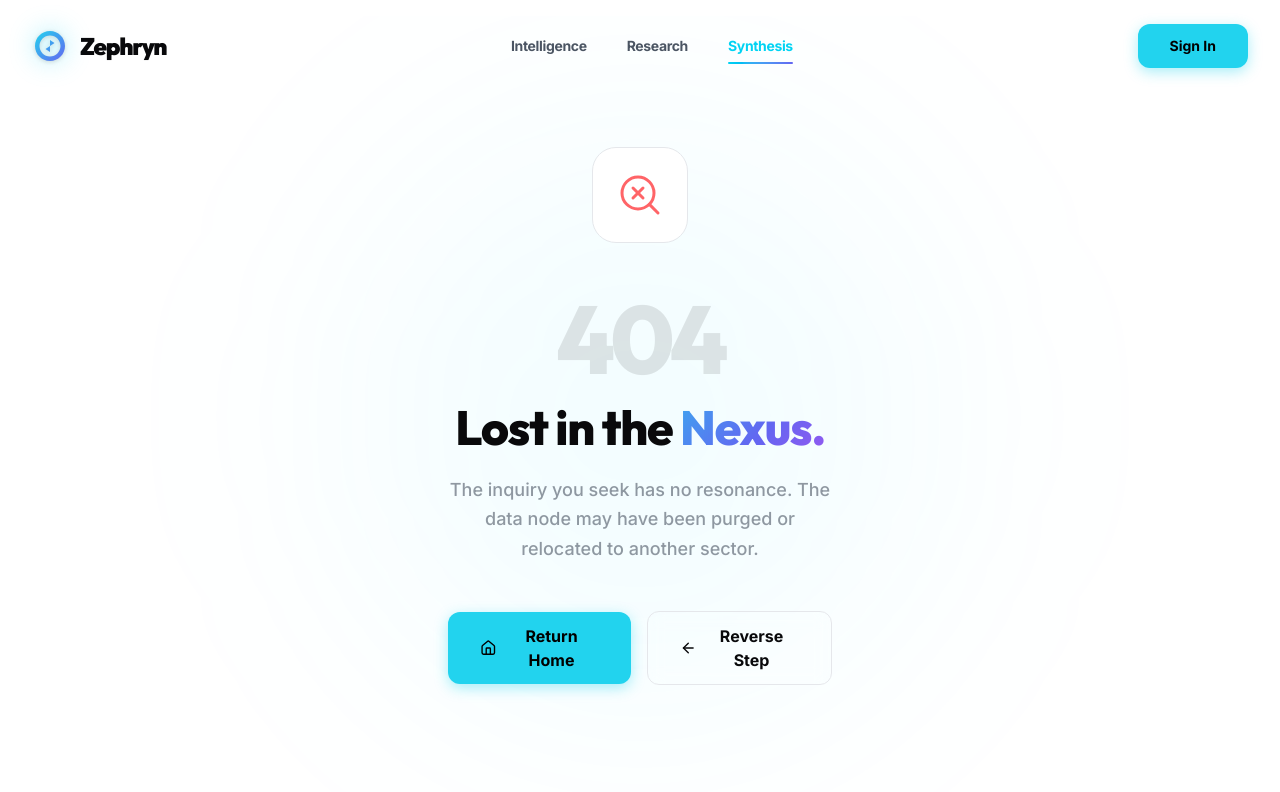
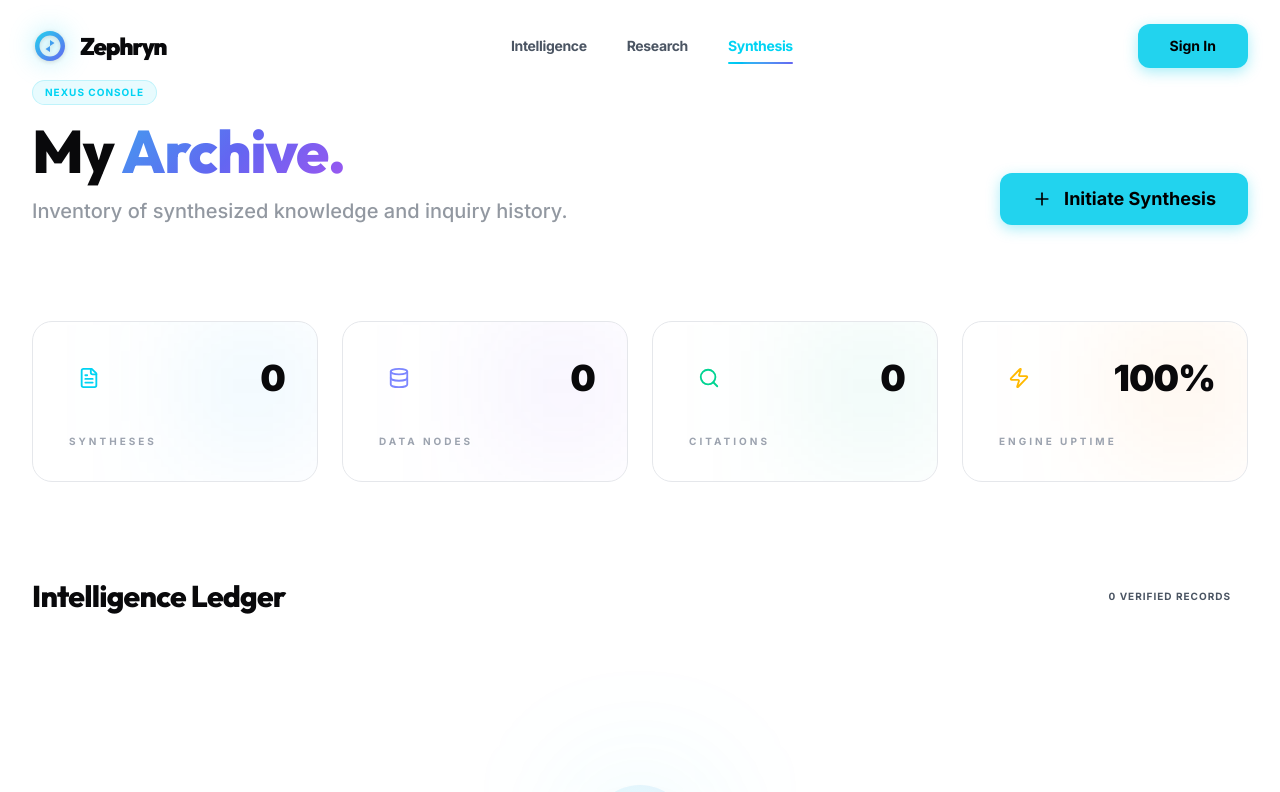
Before and after one commit to shriya7756/ReportCraft, a Next.js app in the folder ReportCraft/frontend/zephryn/: page /dashboard in a window 1280 px wide. Before the commit this address had no page. Shown: the top 792 px of the page. Built offline with nearby package versions, Linux system fonts and the light colour scheme.

Commit message:
Fix types, unused vars and state warnings in Dashboard page

```diff
--- /dev/null
+++ b/ReportCraft/frontend/zephryn/src/app/dashboard/page.tsx
@@ -0,0 +1,184 @@
+"use client";
+
+import { useState, useEffect } from "react";
+import { motion, AnimatePresence } from "framer-motion";
+import {
+  FileText,
+  Search,
+  Plus,
+  Trash2,
+  Eye,
+  ArrowRight,
+  Database,
+  Zap,
+} from "lucide-react";
+import Link from "next/link";
+import {
+  FadeInSection,
+  StaggerContainer,
+  StaggerItem,
+  CountUp,
+  EmptyState,
+} from "@/components/UIComponents";
+import { useRouter } from "next/navigation";
+import toast from "react-hot-toast";
+
+export default function DashboardPage() {
+  const router = useRouter();
+  const [reports, setReports] = useState<Array<{id: string, title: string, date: string, sources: number, words: number, status: string}>>([]);
+
+  useEffect(() => {
+    // Load reports from localStorage
+    const allReports = [];
+    for (let i = 0; i < localStorage.length; i++) {
+      const key = localStorage.key(i);
+      if (key?.startsWith("rc_report_") || key?.startsWith("zephyr_report_")) {
+        const data = JSON.parse(localStorage.getItem(key) || "{}");
+        const topic = key.replace("rc_report_", "").replace("zephyr_report_", "");
+        allReports.push({
+          id: key,
+          title: topic.toUpperCase(),
+          date: data.timestamp ? new Date(data.timestamp).toLocaleDateString() : "Present",
+          sources: data.sources?.length || 0,
+          words: (data.content?.intro?.split(" ").length || 0) * 6,
+          status: "Verified"
+        });
+      }
+    }
+    // eslint-disable-next-line react-hooks/set-state-in-effect
+    setReports(allReports);
+  }, []);
+
+  const totalWords = reports.reduce((acc, r) => acc + r.words, 0);
+  const totalSources = reports.reduce((acc, r) => acc + r.sources, 0);
+
+  const deleteReport = (key: string) => {
+    localStorage.removeItem(key);
+    setReports((prev) => prev.filter((r) => r.id !== key));
+    toast.success("Intelligence record purged.");
+  };
+
+  const viewReport = (report: {id: string}) => {
+    const topic = report.id.replace("rc_report_", "").replace("zephyr_report_", "");
+    router.push(`/research?topic=${encodeURIComponent(topic)}`);
+  };
+
+  return (
+    <div className="min-h-screen bg-[var(--background)] transition-colors duration-500">
+      <div className="mx-auto max-w-7xl px-8 py-16">
+        <header className="flex flex-col gap-8 sm:flex-row sm:items-end sm:justify-between mb-24">
+          <div>
+            <div className="flex items-center gap-3 mb-4">
+              <span className="px-3 py-1 rounded-full bg-cyan-500/10 border border-cyan-500/20 text-[10px] font-bold uppercase tracking-widest text-cyan-400">
+                Nexus Console
+              </span>
+            </div>
+            <h1 className="text-6xl font-black tracking-tight mb-4">
+              My <span className="gradient-text">Archive.</span>
+            </h1>
+            <p className="text-xl font-medium text-[var(--text-secondary)] opacity-60">Inventory of synthesized knowledge and inquiry history.</p>
+          </div>
+          <Link href="/research" className="btn-zephyr btn-zephyr-primary px-10 py-5 text-lg flex items-center gap-3 shadow-xl shadow-cyan-500/10">
+            <Plus size={20} /> Initiate Synthesis
+          </Link>
+        </header>
+
+        <StaggerContainer className="grid gap-6 grid-cols-1 sm:grid-cols-2 lg:grid-cols-4 mb-24">
+          {[
+            { label: "Syntheses", value: reports.length, icon: FileText, gradient: "from-cyan-500/10 to-blue-500/10", text: "text-cyan-400" },
+            { label: "Data Nodes", value: totalWords, icon: Database, gradient: "from-indigo-500/10 to-purple-500/10", text: "text-indigo-400" },
+            { label: "Citations", value: totalSources, icon: Search, gradient: "from-emerald-500/10 to-teal-500/10", text: "text-emerald-400" },
+            { label: "Engine Uptime", value: 100, suffix: "%", icon: Zap, gradient: "from-amber-500/10 to-orange-500/10", text: "text-amber-400" },
+          ].map((stat, i) => (
+            <StaggerItem key={i}>
+              <div className="card-glass p-8 group hover:scale-[1.02] transition-all relative overflow-hidden">
+                <div className={`absolute top-0 right-0 w-32 h-32 bg-gradient-to-br ${stat.gradient} blur-3xl -z-10`} />
+                <div className="flex items-center justify-between mb-8">
+                  <div className={`p-3 rounded-xl bg-white/5 border border-white/10 ${stat.text}`}>
+                     <stat.icon size={22} />
+                  </div>
+                  <div className="text-4xl font-black tracking-tight">
+                    <CountUp end={stat.value} suffix={stat.suffix} />
+                  </div>
+                </div>
+                <div className="text-[10px] font-bold uppercase tracking-[0.3em] text-[var(--text-tertiary)] ml-1">{stat.label}</div>
+              </div>
+            </StaggerItem>
+          ))}
+        </StaggerContainer>
+
+        <FadeInSection>
+          <div className="flex items-center justify-between mb-12 border-b border-white/5 pb-8">
+            <h2 className="text-3xl font-black tracking-tight">Intelligence Ledger</h2>
+            <div className="text-[10px] font-bold uppercase tracking-widest text-[var(--text-secondary)] px-4 py-2 bg-white/5 border border-white/10 rounded-full">{reports.length} Verified Records</div>
+          </div>
+
+          <div className="space-y-4 pb-32">
+            <AnimatePresence mode="popLayout">
+              {reports.map((r) => (
+                <motion.div
+                  key={r.id}
+                  layout
+                  initial={{ opacity: 0, scale: 0.98 }}
+                  animate={{ opacity: 1, scale: 1 }}
+                  exit={{ opacity: 0, scale: 0.95 }}
+                  transition={{ duration: 0.4, ease: "circOut" }}
+                  className="card-glass p-6 group hover:border-cyan-500/30 transition-all"
+                >
+                  <div className="flex flex-col sm:flex-row items-center justify-between gap-6">
+                    <div className="flex items-center gap-6 flex-1 min-w-0">
+                      <div className="h-14 w-14 shrink-0 flex items-center justify-center rounded-2xl bg-cyan-500/5 border border-cyan-500/10 text-cyan-400 group-hover:bg-cyan-500 group-hover:text-white transition-all">
+                        <FileText size={24} />
+                      </div>
+                      <div className="min-w-0">
+                        <h3 className="text-xl font-bold tracking-tight truncate group-hover:text-cyan-400 transition-colors uppercase">{r.title}</h3>
+                        <div className="flex flex-wrap items-center gap-x-4 gap-y-1 mt-1 text-[10px] font-bold text-[var(--text-tertiary)] uppercase tracking-[0.1em]">
+                          <span>{r.date}</span>
+                          <span className="w-1 h-1 rounded-full bg-white/10" />
+                          <span>{r.words.toLocaleString()} Knowledge Points</span>
+                          <span className="w-1 h-1 rounded-full bg-white/10" />
+                          <span className="text-emerald-400 font-black">{r.status}</span>
+                        </div>
+                      </div>
+                    </div>
+
+                    <div className="flex items-center gap-3 shrink-0">
+                      <button
+                        onClick={() => viewReport(r)}
+                        className="p-3 rounded-xl glass border border-white/10 hover:border-cyan-500/50 hover:text-cyan-400 transition-all"
+                        title="View Synthesis"
+                      >
+                        <Eye size={20} />
+                      </button>
+                      <button
+                        onClick={() => deleteReport(r.id)}
+                        className="p-3 rounded-xl glass border border-white/10 hover:border-red-500/50 hover:text-red-400 transition-all"
+                        title="Purge"
+                      >
+                        <Trash2 size={20} />
+                      </button>
+                      <button
+                        onClick={() => viewReport(r)}
+                        className="ml-2 p-3 rounded-xl bg-cyan-400 text-black hover:bg-cyan-300 transition-all"
+                      >
+                        <ArrowRight size={20} />
+                      </button>
+                    </div>
+                  </div>
+                </motion.div>
+              ))}
+            </AnimatePresence>
+
+            {reports.length === 0 && (
+              <EmptyState
+                title="Archive Void"
+                description="The intelligence vaults are currently vacant. Initiate a query to begin synthesis."
+                action={<Link href="/research" className="btn-zephyr btn-zephyr-primary px-10 py-5">Initiate First Inquiry</Link>}
+              />
+            )}
+          </div>
+        </FadeInSection>
+      </div>
+    </div>
+  );
+}
```
